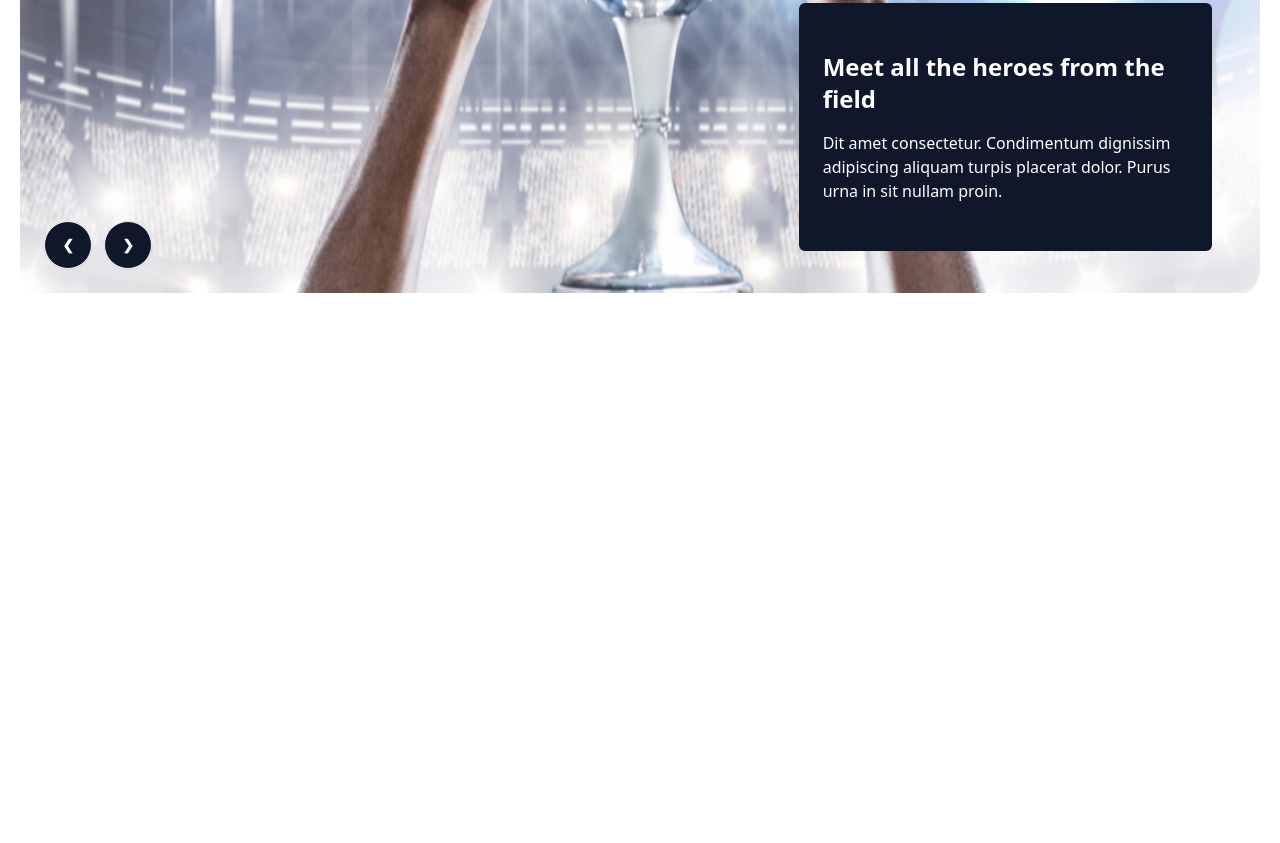
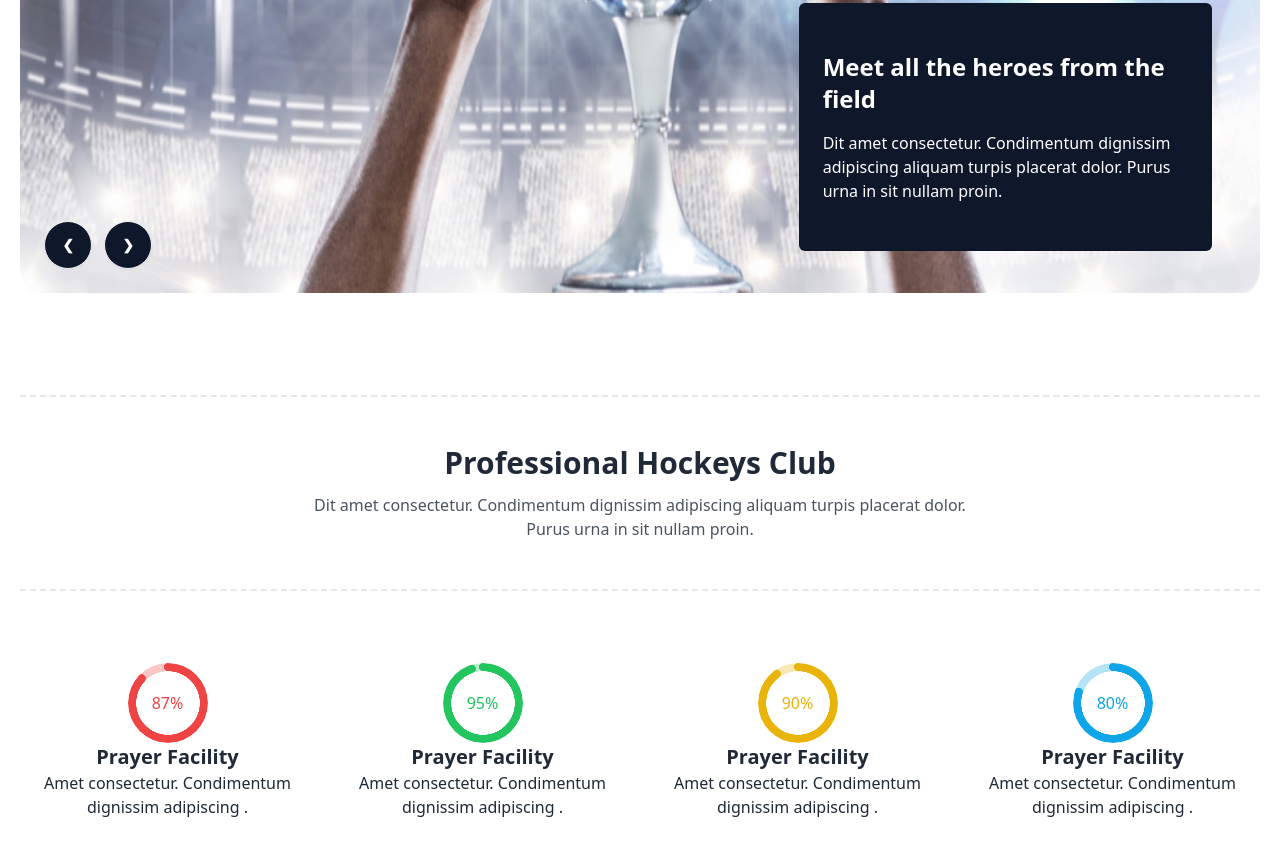
Before and after one commit to Imranhasanrimon/hockey-main-by-tailwind, a plain HTML site: page index.html in a window 1280 px wide. Shown: the part 713-1556 px from the top of the page. Before the commit the page ends 1012 px from the top, so only its background shows below. Drawn offline with nearby package versions, Linux system fonts and the light colour scheme.

Commit message:
statistic section is done

```diff
--- a/index.html
+++ b/index.html
@@ -92,6 +92,67 @@
             </div>
         </div>
     </header>
+    <main class="container mx-auto px-5">
+        <!-- statistic section  -->
+        <section>
+            <div class="text-center  mx-auto border-y-2 border-dashed mt-24 py-12">
+                <h3 class="text-3xl font-bold mb-3">Professional Hockeys Club</h3>
+                <p class="max-w-2xl mx-auto opacity-80">Dit amet consectetur. Condimentum dignissim adipiscing aliquam
+                    turpis
+                    placerat
+                    dolor. Purus urna in
+                    sit nullam proin. </p>
+            </div>
+            <div class="grid grid-cols-1 md:grid-cols-2 lg:grid-cols-4 gap-5 mt-12">
+                <div class="flex flex-col items-center justify-center text-center p-6">
+                    <div class="relative">
+                        <div class=" radial-progress text-red-500 z-10" style="--value:87;" role="progressbar">87%
+                        </div>
+                        <div class="absolute left-0 top-0 opacity-30 radial-progress text-red-500" style="--value:100;"
+                            role="progressbar">
+                        </div>
+                    </div>
+                    <h4 class="text-xl font-semibold">Prayer Facility</h4>
+                    <p>Amet consectetur. Condimentum dignissim adipiscing .</p>
+                </div>
+                <div class="flex flex-col items-center justify-center text-center p-6">
+                    <div class="relative">
+                        <div class=" radial-progress text-green-500 z-10" style="--value:95;" role="progressbar">95%
+                        </div>
+                        <div class="absolute left-0 top-0 opacity-30 radial-progress text-green-500"
+                            style="--value:100;" role="progressbar">
+                        </div>
+                    </div>
+                    <h4 class="text-xl font-semibold">Prayer Facility</h4>
+                    <p>Amet consectetur. Condimentum dignissim adipiscing .</p>
+                </div>
+                <div class="flex flex-col items-center justify-center text-center p-6">
+                    <div class="relative">
+                        <div class=" radial-progress text-yellow-500 z-10" style="--value:90;" role="progressbar">90%
+                        </div>
+                        <div class="absolute left-0 top-0 opacity-30 radial-progress text-yellow-500"
+                            style="--value:100;" role="progressbar">
+                        </div>
+                    </div>
+                    <h4 class="text-xl font-semibold">Prayer Facility</h4>
+                    <p>Amet consectetur. Condimentum dignissim adipiscing .</p>
+                </div>
+                <div class="flex flex-col items-center justify-center text-center p-6">
+                    <div class="relative">
+                        <div class=" radial-progress text-sky-500 z-10" style="--value:80;" role="progressbar">80%
+                        </div>
+                        <div class="absolute left-0 top-0 opacity-30 radial-progress text-sky-500" style="--value:100;"
+                            role="progressbar">
+                        </div>
+                    </div>
+                    <h4 class="text-xl font-semibold">Prayer Facility</h4>
+                    <p>Amet consectetur. Condimentum dignissim adipiscing .</p>
+                </div>
+
+            </div>
+
+        </section>
+    </main>
 </body>
 
 </html>
```
